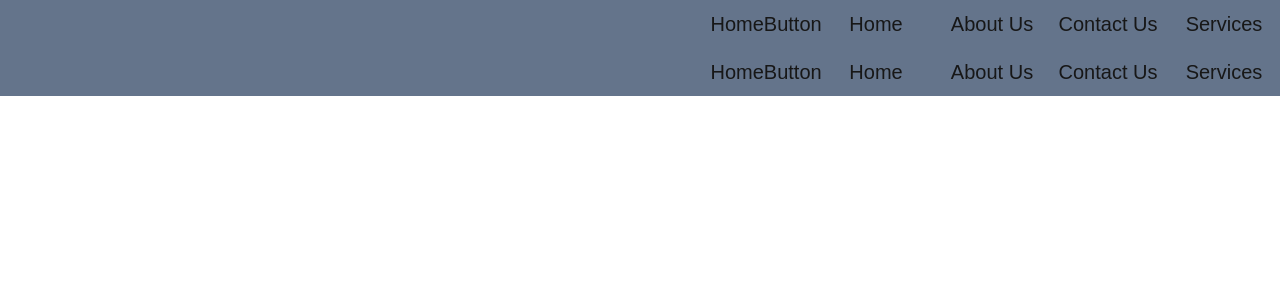
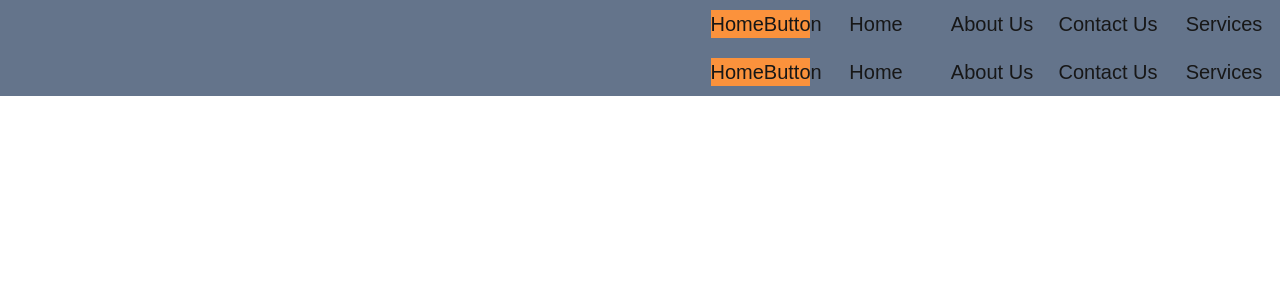
Before and after one commit to FahadAbdulQayyum/NextJSs, a Next.js app: page /Navbar in a window 1280 px wide. Shown: the top 300 px of the page. Built offline with nearby package versions, Linux system fonts and the light colour scheme.

Commit message:
created button customized

```diff
--- a/src/app/components/Button/button.tsx
+++ b/src/app/components/Button/button.tsx
@@ -2,7 +2,9 @@ import React from 'react'
 
 const Button = ({ children }: any) => {
     return (
-        <div>
+        <div
+            className="bg-orange-400"
+        >
             <button>{children}</button>
         </div>
     )
```
